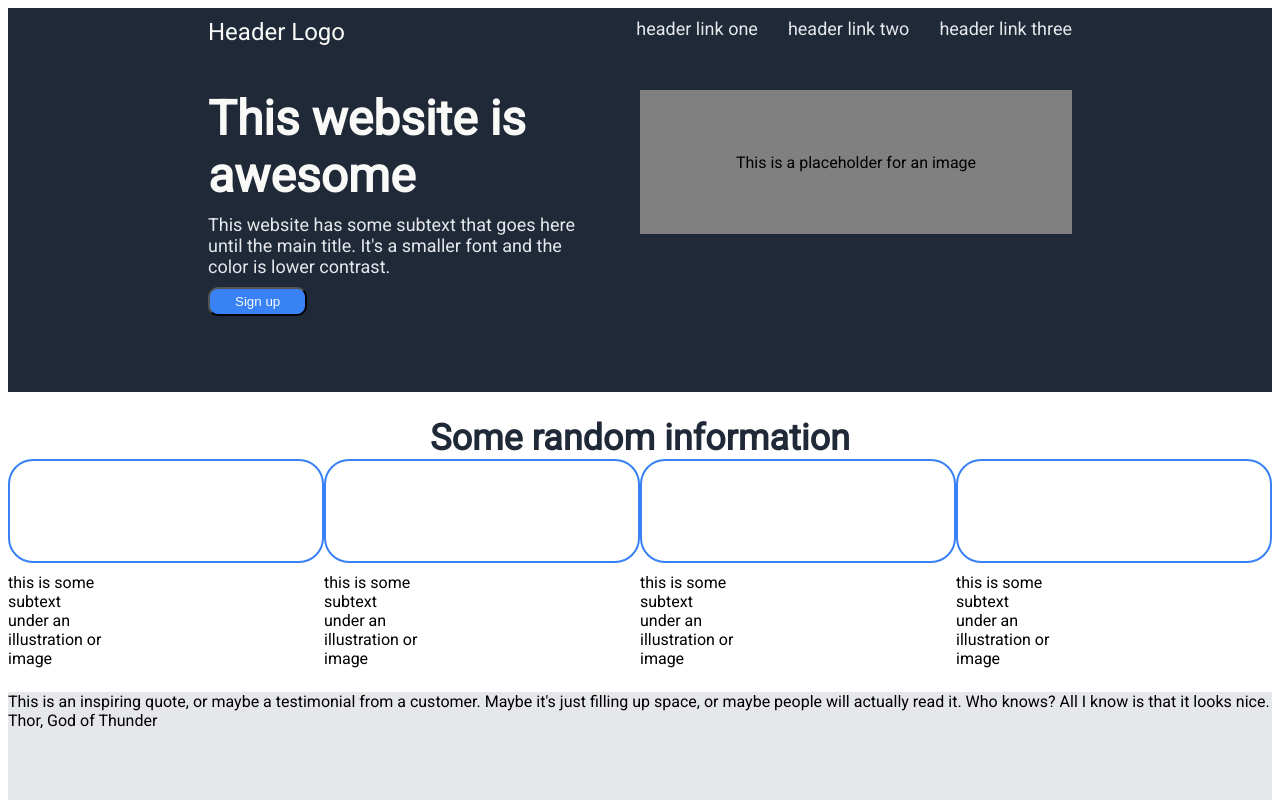
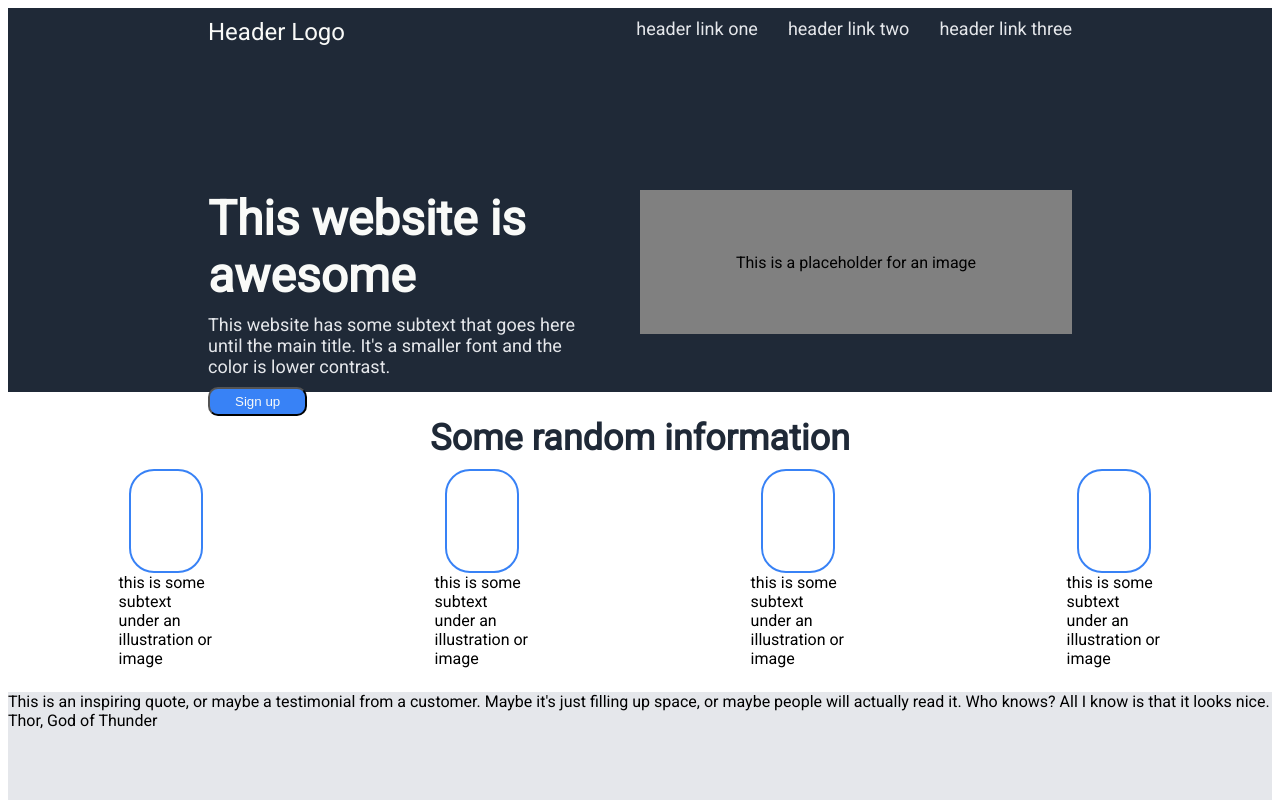
Before and after one commit to DashikiBulbasaur/odin-landing-page, a plain HTML site: page index.html in a window 1280 px wide. Shown: the top 800 px of the page. Drawn offline with Linux system fonts and the light colour scheme.

Commit message:
padding change on section 1 + more work on section 2

```diff
--- a/styles.css
+++ b/styles.css
@@ -35,6 +35,7 @@ body {
   height: 72px;
   justify-content: space-between;
   gap: 50px;
+  padding-top: 100px;
 }
 
 .awesome-website {
@@ -90,6 +91,7 @@ button {
   padding-top: 30px;
   padding-bottom: 30px;
   height: 20%;
+  gap: 10px;
 }
 
 .random-info {
@@ -100,16 +102,20 @@ button {
 
 .image-and-subtext-container {
   display: flex;
+  justify-content: center;
+  align-items: center;
 }
 
 .image-and-subtext {
   display: flex;
   flex-direction: column;
-  gap: 10px;
+  justify-content: center;
+  align-items: center;
 }
 
 .section-2-box {
   height: 100px;
+  min-width: 70px;
   border: 2px solid #3882F6;
   border-radius: 25px;
 }
```
